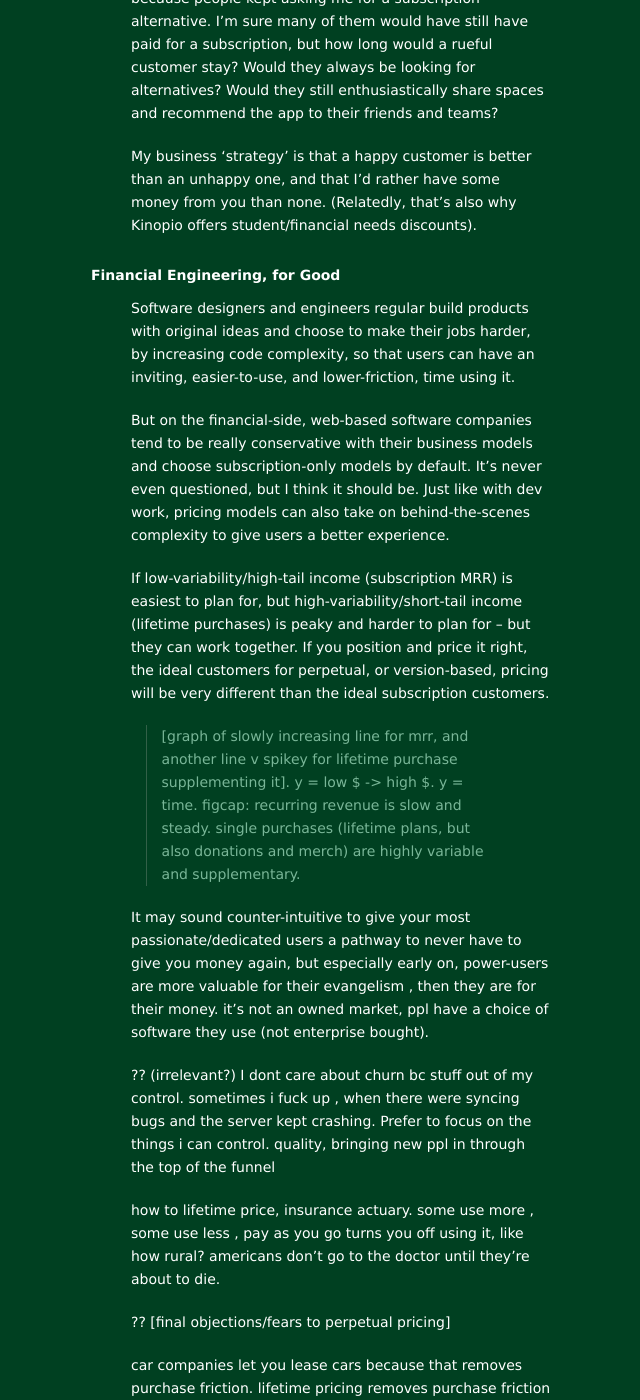
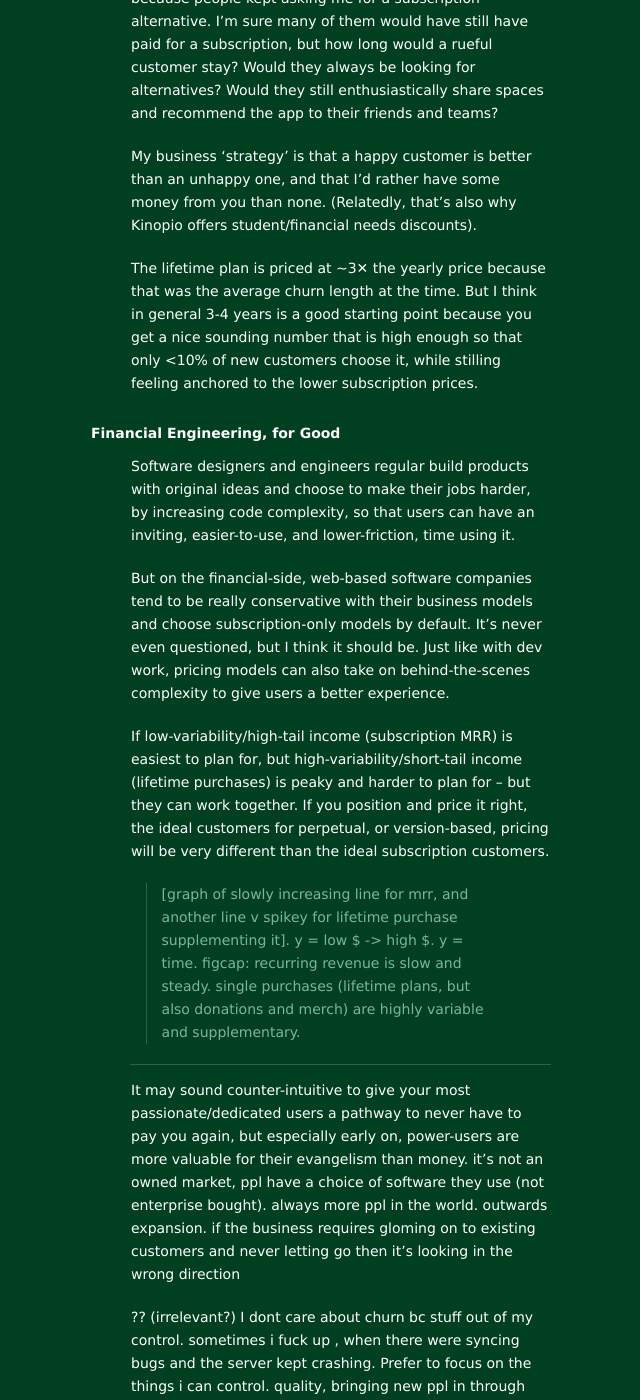
Before and after one commit to pketh/pketh.github.io, a Jekyll site: the page built from index.html, in a window 1280 px wide and 1400 px high, scrolled down 4788 px. Shown: the whole window, without its empty margins (439-1079 px from the left). Built offline with Jekyll 4.4.1, drawn with Linux system fonts in a browser that asks for light colours; the list of posts is cut into pages by our own code; some of the changed text lies outside the part shown.

Commit message:
milestone update

```diff
--- a/_posts/2025-12-02-lifetime-plans.md
+++ b/_posts/2025-12-02-lifetime-plans.md
@@ -91,6 +91,8 @@ Two years later, I introduced the lifetime plan mainly because people kept askin
 
 My business ‘strategy’ is that a happy customer is better than an unhappy one, and that I’d rather have some money from you than none. (Relatedly, that’s also why Kinopio offers student/financial needs discounts).
 
+The lifetime plan is priced at ~3✕ the yearly price because that was the average churn length at the time. But I think in general 3-4 years is a good starting point because you get a nice sounding number that is high enough so that only <10% of new customers choose it, while stilling feeling anchored to the lower subscription prices.
+
 # Financial Engineering, for Good
 
 Software designers and engineers regular build products with original ideas and choose to make their jobs harder, by increasing code complexity, so that users can have an inviting, easier-to-use, and lower-friction, time using it.
@@ -119,11 +121,12 @@ figcap: recurring revenue is slow and steady. single purchases (lifetime plans,
 
 
 
+------
 
 
-
-It may sound counter-intuitive to give your most passionate/dedicated users a pathway to never have to give you money again, but especially early on, power-users are more valuable for their evangelism , then they are for their money. it’s not an owned market, ppl have a choice of software they use (not enterprise bought).
-
+It may sound counter-intuitive to give your most passionate/dedicated users a pathway to never have to pay you again, but especially early on, power-users are more valuable for their evangelism than money. it’s not an owned market, ppl have a choice of software they use (not enterprise bought).
+always more ppl in the world. outwards expansion.
+if the business requires gloming on to existing customers and never letting go then it's looking in the wrong direction
 
 
 ?? (irrelevant?) I dont care about churn bc stuff out of my control. sometimes i fuck up , when there were syncing bugs and the server kept crashing. Prefer to focus on the things i can control. quality, bringing new ppl in through the top of the funnel
@@ -159,13 +162,9 @@ that said, most kinopio customers still choose subscriptions (250$ is a lot of m
 i think they’re reassured that the lifetime price exists tho. reassurance that the service will be around for the long-term.
 
 
-? lifetime is priced at >3x yearly price because .. churn?
+?? personally,
+?? you can have both: kinopio Mix of predictable and unpredictqble revenue streams.
 
-personally,
-you can have both: kinopio Mix of predictable and unpredictqble revenue streams.
-lifetime = <10% bc there aren't versions on the web. cant reasonably run and maintain multiple independent web client and server versions.
-
-don't want lifetime to be too many ppl , like 10% of money from it sounds about right.
 
 
 ?? stripe's analytics assumes either all purchases or all subscriptions, it doesn't work so well when you do both. so I eventually plan to build my own public business stats page.
@@ -176,5 +175,7 @@ conc , a new era/wild west. we dont all have to fit in boxes
 (?wheter you’re making softare, zines, a newsletter, youtube channel,..)
 other models like patreon, memberships, oss sponsorships. easy-decision making = think through your goals, embrace alternatives/looking outside the box for funding software, find the most mutually beneficial model. mix models
 
-innovative business models abound
-> Well-planned cities lose money on subsidized services like transit and parks, but make more money back on taxes from increased property values. Insurance companies know that some customers will cost them more than they've paid, but use math to balance affordability with overall profit.
+
+
+innovative business models are all around us. we take them for granted.
+> Well-planned cities lose money on subsidized services like transit and parks, but make more money back on taxes from increased property values. Insurance companies know that some customers will cost them more than they've paid, but use price plans so that they always come out ahead overall.
```
